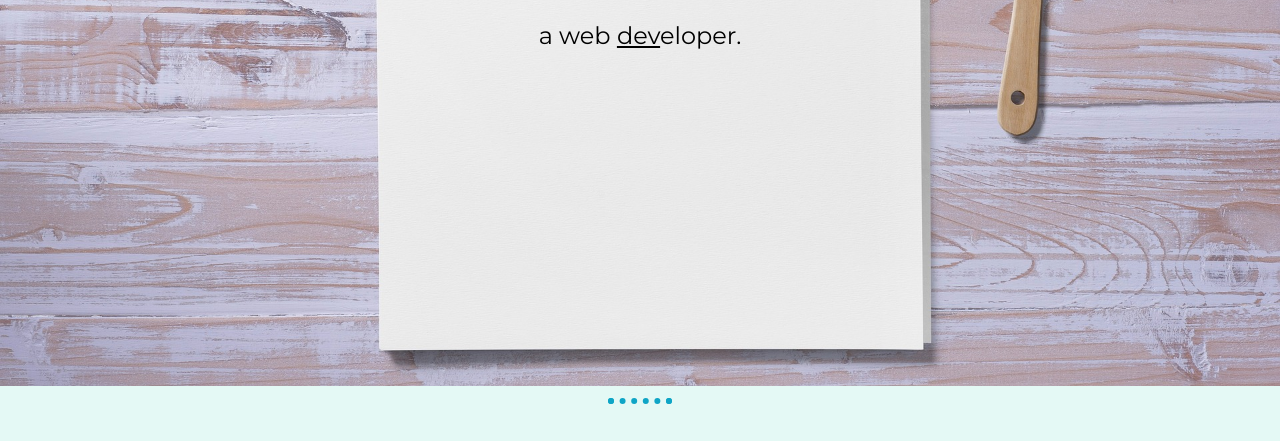
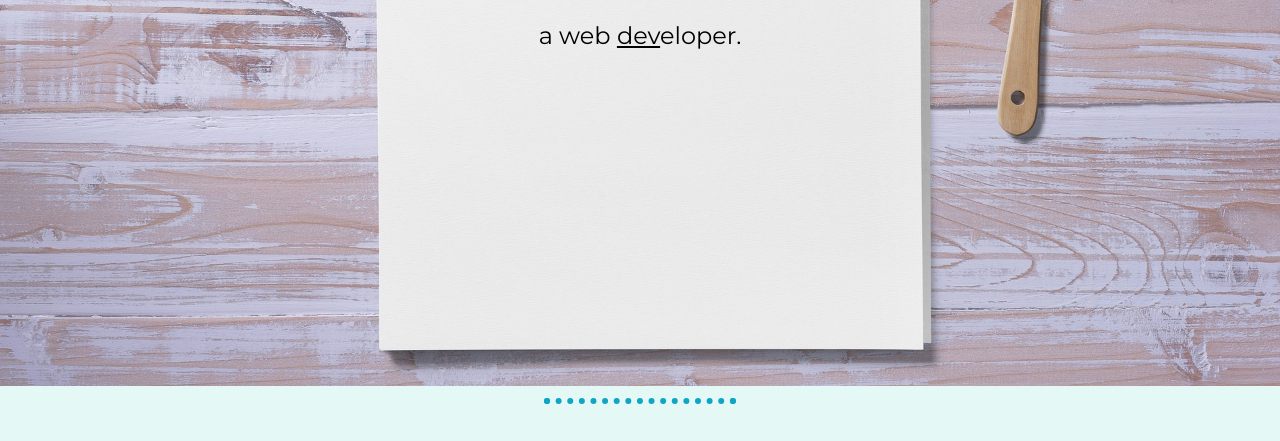
Before and after one commit to nosafk/newcv, a plain HTML site: page index.html in a window 1280 px wide. Shown: the part 359-800 px from the top of the page. Drawn offline with Linux system fonts and the light colour scheme; a web font is replaced by a local one.

Commit message:
Update styles.css

```diff
--- a/css/styles.css
+++ b/css/styles.css
@@ -117,7 +117,7 @@ h3 {
 hr {
   border: 6px dotted #0ea5c6;
   border-bottom: none;
-  width: 4%;
+  width: 14%;
 
 
 }
```
